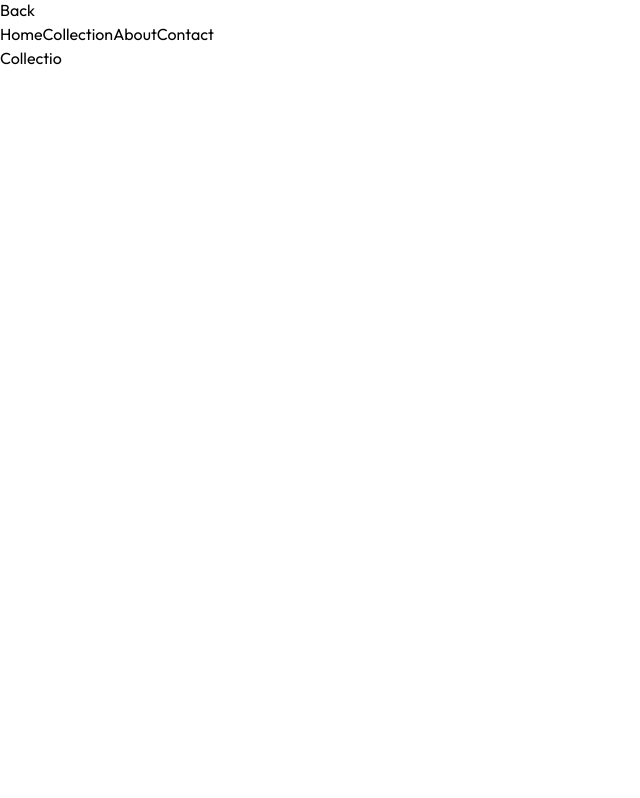
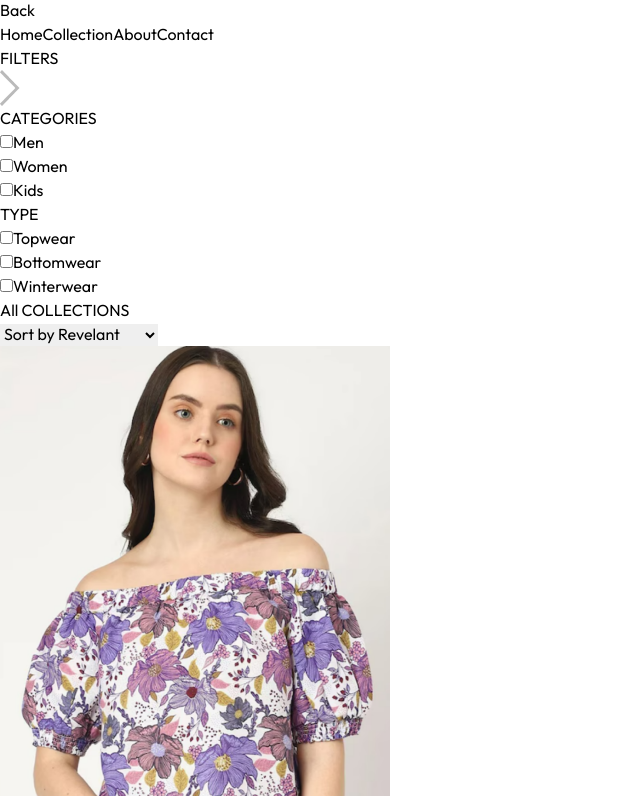
Before and after one commit to Student-Prabin/E-commerce-app, a React (Vite) app in the folder frontend/: page /collection in a window 1280 px wide. Shown: the part 476-1274 px from the top of the page, without its empty margins (0-640 px from the left). Before the commit the page ends 800 px from the top, so only its background shows below. Built offline with nearby package versions, Linux system fonts and the light colour scheme.

Commit message:
some progress

```diff
--- a/frontend/src/App.jsx
+++ b/frontend/src/App.jsx
@@ -10,6 +10,7 @@
 import PlaceOrder from "./pages/PlaceOrder"
 import Orders from "./pages/Orders"
 import Navbar from "./components/Navbar"
+import Footer from "./components/Footer"
 
 const App = () => {
   return (
@@ -25,8 +26,8 @@
         <Route path='/login' element={<Login />} />
         <Route path='/place-order' element={<PlaceOrder />} />
         <Route path='/orders' element={<Orders />} />
-
       </Routes>
+      <Footer />
     </div>
   )
 }
--- a/frontend/src/components/Title.jsx
+++ b/frontend/src/components/Title.jsx
@@ -3,7 +3,7 @@
 const Title = ({ text1, text2 }) => {
   return (
     <div className="inline-flex gap-2 items-center mb-3">
-      <p className="text-gray-500">{text1}<span className=" text-gray-700 font-medium">{text2}</span></p>
+      <p className="text-gray-500">{text1} <span className=" text-gray-700 font-medium">{text2}</span></p>
       <p className="w-8 sm:w-12 h-[1px] sm:h-[2px] bg-gray-700"></p>
     </div>
   )
--- a/frontend/src/pages/Collection.jsx
+++ b/frontend/src/pages/Collection.jsx
@@ -1,6 +1,83 @@
+import { useContext, useEffect, useState } from "react"
+import { ShopContext } from "../context/ShopContext"
+import { assets } from "../assets/assets";
+import Title from "../components/Title";
+import ProductItem from "../components/ProductItem";
+
 const Collection = () => {
+
+  const { products } = useContext(ShopContext);
+  const [showFilter, setShowFilter] = useState(false);
+  const [filterProducts, setFilterProducts] = useState([]);
+  const [category, setCategory] = useState([]);
+  const [subCategory, setSubCategory] = useState([]);
+
+  useEffect(() => {
+    setFilterProducts(products)
+  }, [])
+
   return (
-    <div>Collectio</div>
+    <div className="flex flex-col sm:flex-row gap-1 sm:gap-10 pt-10 border-t">
+      {/* filters */}
+      <div className=" min-w-60" onClick={() => (setShowFilter(!showFilter))}>
+        <p className="my-2 text-xl flex items-center cursor-pointer gap-2">FILTERS
+          <img className={`h-3 sm:hidden ${showFilter ? 'rotate-90' : ''}`} src={assets.dropdown_icon} alt="" />
+        </p>
+        {/* Category filter */}
+        <div className={`border border-gray-300 pl-5 py-3 mt-6
+        ${showFilter ? '' : 'hidden'} sm:block`}>
+          <p className="mb-3 text-sm font-medium">CATEGORIES</p>
+          <div className="flex flex-col gap-2 text-sm font-light text-gray-700">
+            <p className="flex gap-2">
+              <input className="w-3" type="checkbox" value={'Men'} />Men
+            </p>
+            <p className="flex gap-2">
+              <input className="w-3" type="checkbox" value={'Women'} />Women
+            </p>
+            <p className="flex gap-2">
+              <input className="w-3" type="checkbox" value={'Kids'} />Kids
+            </p>
+          </div>
+        </div>
+        {/* sub-category filter */}
+        <div className={`border border-gray-300 pl-5 py-3 my-5
+        ${showFilter ? '' : 'hidden'} sm:block`}>
+          <p className="mb-3 text-sm font-medium">TYPE</p>
+          <div className="flex flex-col gap-2 text-sm font-light text-gray-700">
+            <p className="flex gap-2">
+              <input className="w-3" type="checkbox" value={'Topwear'} />Topwear
+            </p>
+            <p className="flex gap-2">
+              <input className="w-3" type="checkbox" value={'Bottomwear'} />Bottomwear
+            </p>
+            <p className="flex gap-2">
+              <input className="w-3" type="checkbox" value={'Winterwear'} />Winterwear
+            </p>
+          </div>
+        </div>
+
+      </div>
+      {/* Right side */}
+      <div className="flex-1">
+        <div className="flex justify-between text-base sm:text-2xl mb-4">
+          <Title text1={'All'} text2={'COLLECTIONS'} />
+          {/* Product Sort */}
+          <select className="border-2 border-gray-300 text-sm px-2">
+            <option value="revelant">Sort by Revelant</option>
+            <option value="low-high"> Sort by Low to High</option>
+            <option value="high-low">Sort by High to Low</option>
+          </select>
+        </div>
+        {/* Map products */}
+        <div className="grid grid-cols-2 md:grid-cols-3 lg:grid-cols-4 gap-4 gap-y-6">
+          {
+            filterProducts.map((item, index) => (
+              <ProductItem key={index} id={item._id} name={item.name} image={item.image} price={item.price} />
+            ))
+          }
+        </div>
+      </div>
+    </div>
   )
 }
 export default Collection
--- a/frontend/src/pages/Home.jsx
+++ b/frontend/src/pages/Home.jsx
@@ -1,5 +1,4 @@
 import BestSeller from "../components/BestSeller"
-import Footer from "../components/Footer"
 import Hero from "../components/Hero"
 import LatestCollection from "../components/LatestCollection"
 import NewsletterBox from "../components/NewsletterBox"
@@ -13,7 +12,6 @@
       <BestSeller />
       <OurPolicy />
       <NewsletterBox />
-      <Footer />
     </div>
   )
 }
```
